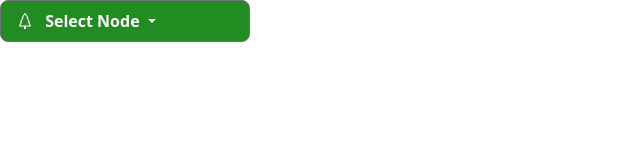
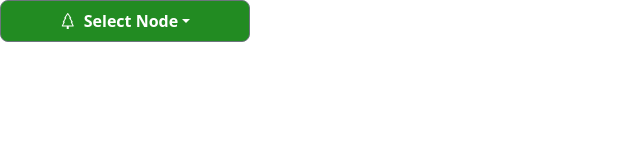
Before and after one commit to FranAlarconRubio/ui-library-app, an Angular app in the folder treeNodeUi/: page / in a window 1280 px wide. Shown: the top 160 px of the page, without its empty margins (0-640 px from the left). Built offline with nearby package versions, Linux system fonts and the light colour scheme.

Commit message:
fix: ajustar alineación y estilo del botón del menú desplegable

```diff
--- a/treeNodeUi/src/app/tree-ui/tree-ui.component.scss
+++ b/treeNodeUi/src/app/tree-ui/tree-ui.component.scss
@@ -13,6 +13,7 @@
   opacity: 0;
   transform: translateY(-15px);
   transition: opacity 0.4s ease, transform 0.4s ease;
+  width: 100%; // Asegura que el menú tenga el mismo ancho que el botón
 
   &.show {
     opacity: 1; // Hace visible el menú
@@ -33,12 +34,19 @@
 
 button#dropdownMenuButton {
   width: 100%; // Asegura que el botón ocupe todo el ancho del contenedor
-  text-align: left; // Alinea el texto a la izquierda
+  text-align: center; // Centra el texto dentro del botón
   border-radius: 8px; // Bordes redondeados
   background-color: #228B22; // Color verde bosque
   color: #fff; // Texto blanco
   padding: 0.5rem 1rem; // Espaciado interno
   font-weight: bold; // Hace el texto más destacado
+  display: flex; // Usa flexbox para alinear el contenido
+  justify-content: center; // Centra el contenido horizontalmente
+  align-items: center; // Centra el contenido verticalmente
+}
+
+button#dropdownMenuButton i {
+  margin-right: 0.5rem; // Agrega espacio entre el ícono y el texto
 }
 
 button#dropdownMenuButton:hover {
```
